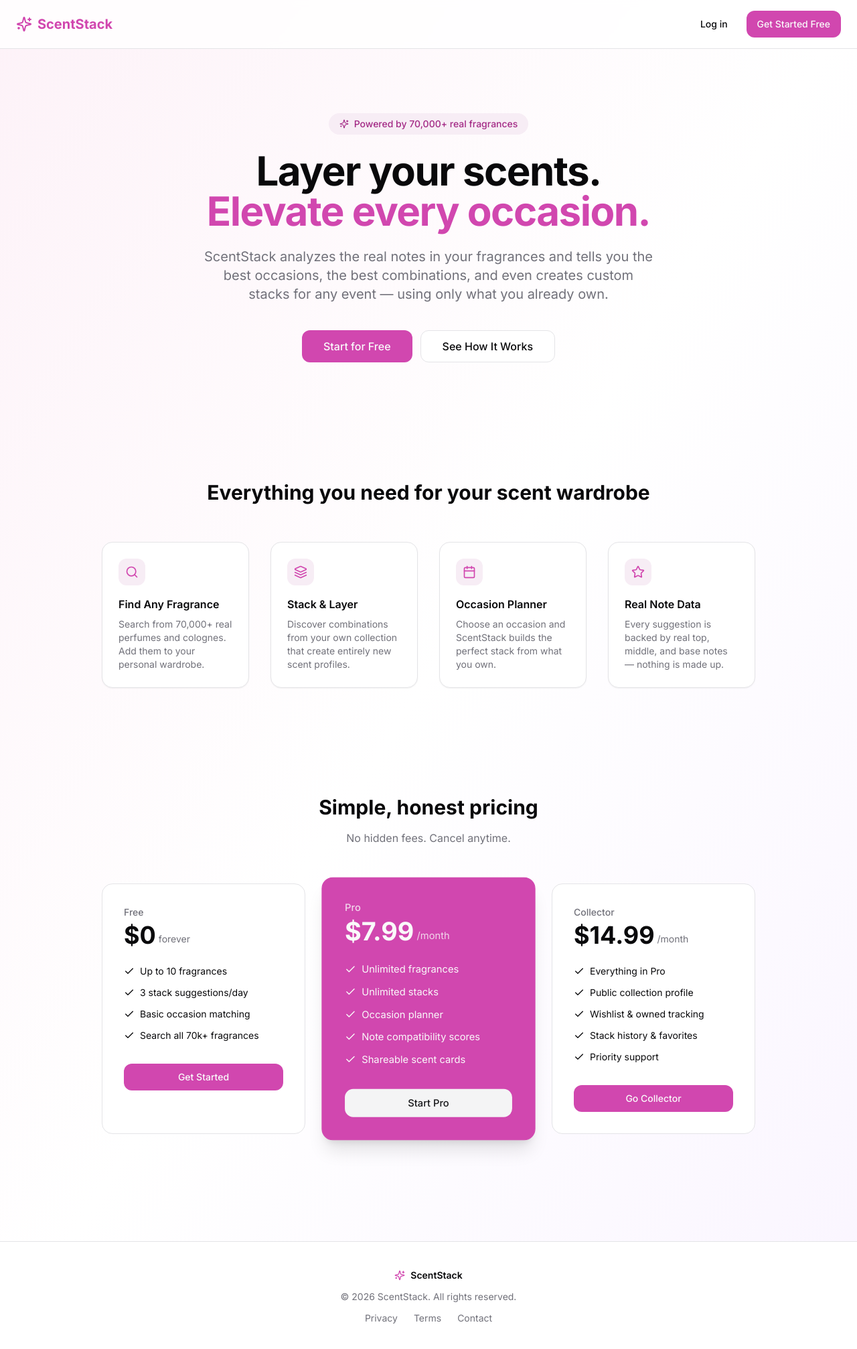
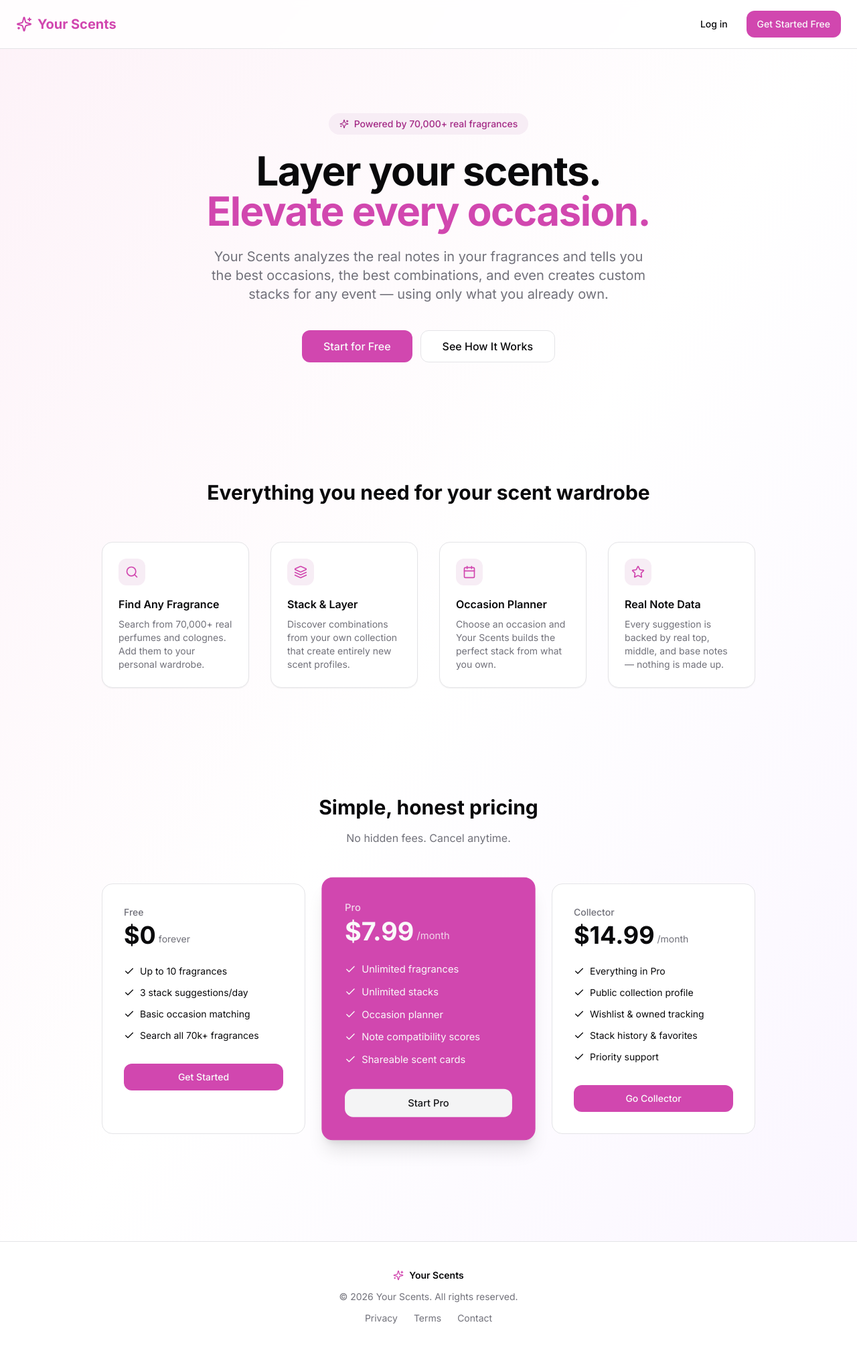
Before and after one commit to CashPrep/yourscents.beauty, a Next.js app: page / in a window 1280 px wide. Shown: the top 2014 px of the page at 67% size. Built offline with nearby package versions, Linux system fonts and the light colour scheme.

Commit message:
Rename ScentStack to Your SRename brand from ScentStack to Your Scents in homepagecents in page.tsx

```diff
--- a/app/page.tsx
+++ b/app/page.tsx
@@ -9,7 +9,7 @@
       <nav className="flex items-center justify-between px-6 py-4 border-b bg-white/80 backdrop-blur-sm sticky top-0 z-50">
         <div className="flex items-center gap-2">
           <Sparkles className="h-6 w-6 text-primary" />
-          <span className="text-xl font-bold text-primary">ScentStack</span>
+          <span className="text-xl font-bold text-primary">Your Scents</span>
         </div>
         <div className="flex items-center gap-3">
           <Link href="/login">
@@ -32,7 +32,7 @@
           <span className="text-primary">Elevate every occasion.</span>
         </h1>
         <p className="text-xl text-muted-foreground max-w-2xl mx-auto mb-10">
-          ScentStack analyzes the real notes in your fragrances and tells you the best occasions, the best combinations, and even creates custom stacks for any event — using only what you already own.
+          Your Scents analyzes the real notes in your fragrances and tells you the best occasions, the best combinations, and even creates custom stacks for any event — using only what you already own.
         </p>
         <div className="flex flex-col sm:flex-row gap-3 justify-center">
           <Link href="/signup">
@@ -51,7 +51,7 @@
           {[
             { icon: Search, title: 'Find Any Fragrance', desc: 'Search from 70,000+ real perfumes and colognes. Add them to your personal wardrobe.' },
             { icon: Layers, title: 'Stack & Layer', desc: 'Discover combinations from your own collection that create entirely new scent profiles.' },
-            { icon: Calendar, title: 'Occasion Planner', desc: 'Choose an occasion and ScentStack builds the perfect stack from what you own.' },
+            { icon: Calendar, title: 'Occasion Planner', desc: 'Choose an occasion and Your Scents builds the perfect stack from what you own.' },
             { icon: Star, title: 'Real Note Data', desc: 'Every suggestion is backed by real top, middle, and base notes — nothing is made up.' },
           ].map(({ icon: Icon, title, desc }) => (
             <div key={title} className="bg-white rounded-2xl p-6 shadow-sm border">
@@ -131,9 +131,9 @@
       <footer className="border-t bg-white mt-20 py-10 text-center text-sm text-muted-foreground">
         <div className="flex items-center justify-center gap-2 mb-3">
           <Sparkles className="h-4 w-4 text-primary" />
-          <span className="font-semibold text-foreground">ScentStack</span>
+          <span className="font-semibold text-foreground">Your Scents</span>
         </div>
-        <p>© {new Date().getFullYear()} ScentStack. All rights reserved.</p>
+        <p>© {new Date().getFullYear()} Your Scents. All rights reserved.</p>
         <div className="flex justify-center gap-6 mt-3">
           <Link href="/privacy" className="hover:text-foreground transition-colors">Privacy</Link>
           <Link href="/terms" className="hover:text-foreground transition-colors">Terms</Link>
```
